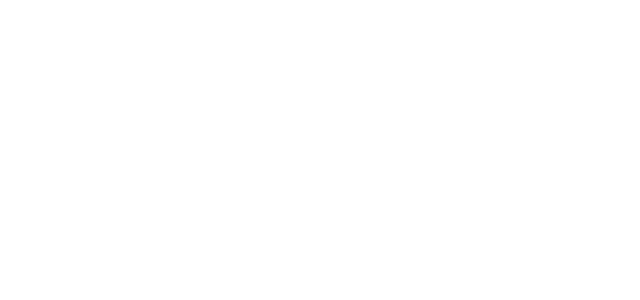
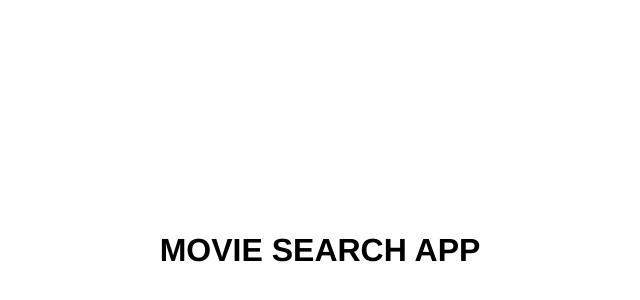
Before and after one commit to SanjeevMidda/movie-search-app, a React (Create React App) app: page / in a window 1280 px wide. Shown: the part 150-450 px from the top of the page, without its empty margins (320-960 px from the left). Built offline with nearby package versions, Linux system fonts and the light colour scheme.

Commit message:
feat: add main title

```diff
--- a/src/App.tsx
+++ b/src/App.tsx
@@ -4,7 +4,11 @@
 function App() {
   console.log(API);
 
-  return <div className="App"></div>;
+  return (
+    <div className="App">
+      <h1>MOVIE SEARCH APP</h1>
+    </div>
+  );
 }
 
 export default App;
```
